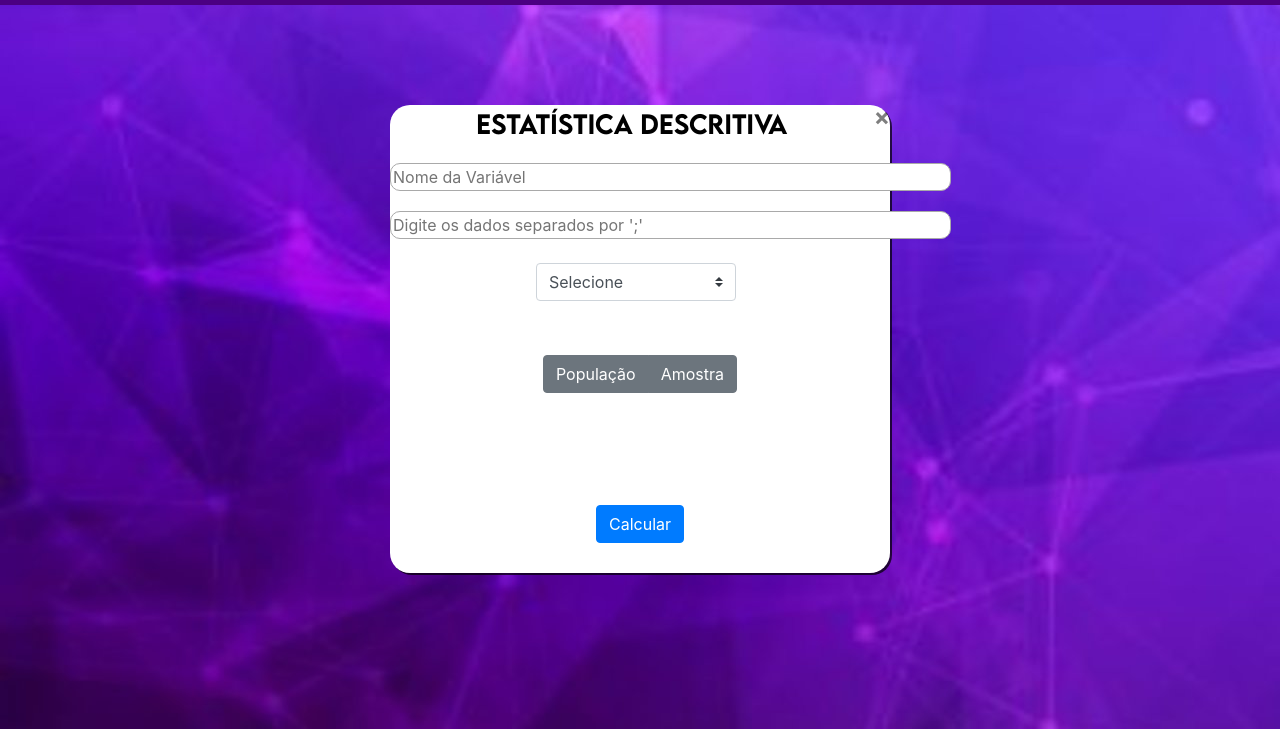
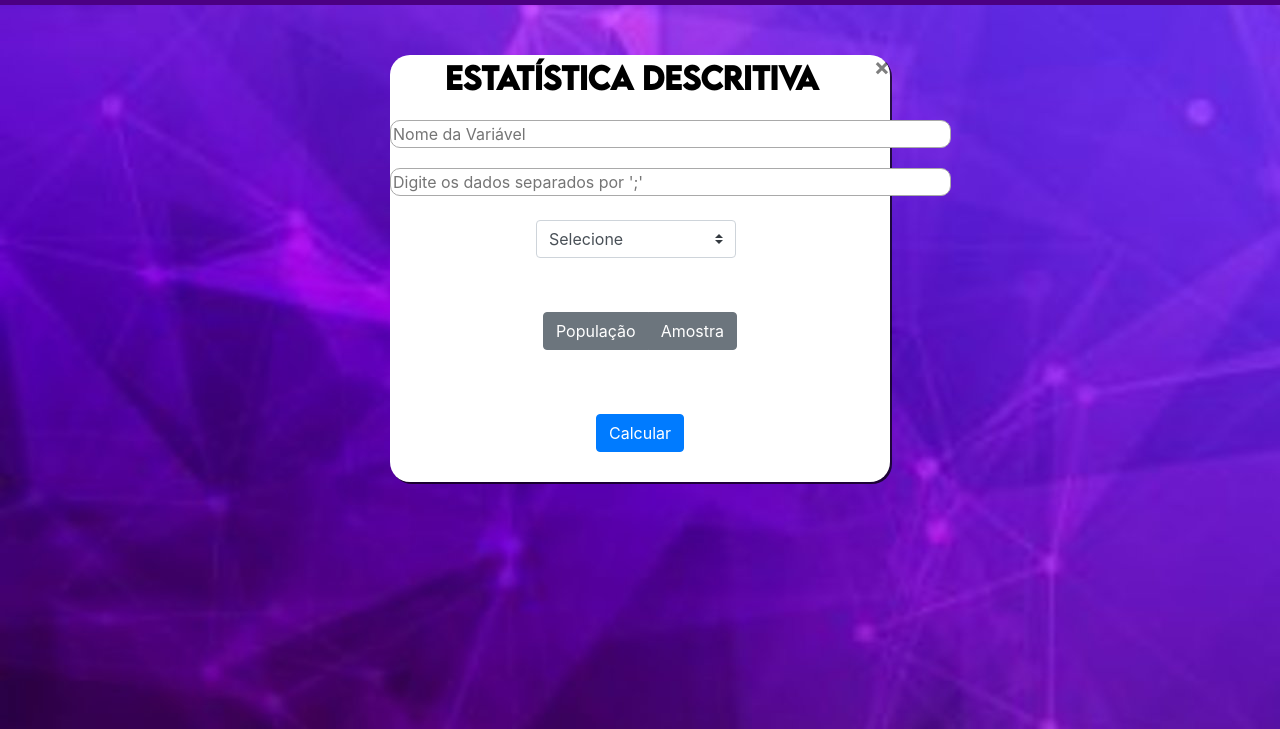
Before and after one commit to guiaraujo0513G/HuygensSystem, a plain HTML site: page Pages/index.html in a window 1280 px wide. Both pictures are taken after a click on the link "Descritiva". Shown: the part 71-800 px from the top of the page. Drawn offline with nearby package versions, Linux system fonts and the light colour scheme.

Commit message:
icon/scroll-behavior

```diff
--- a/Pages/JavaScript/calculos.js
+++ b/Pages/JavaScript/calculos.js
@@ -11,7 +11,6 @@ $(document).ready(function () {
 })
 
 function abrirTbDescritiva() {
-
     // Caso amostra
     var nomeVariavel = $('input[name="nomeVariavel"]');
     var populacao = $('input[name="dadosInp"]')[0];
--- a/Pages/css/style.css
+++ b/Pages/css/style.css
@@ -3,10 +3,17 @@
     font-family: 'fonteTitulo';
     src: url("../fonts/Lemon-milk/LEMONMILK-Medium.otf");
 }
+a{
+    transition-duration: 2s;
+}
+html{
+    scroll-behavior: smooth;
+}
 .titulos{
     font-family: fonteTitulo;
     color: black;
-    font-size: 25px;
+    font-size: 30px;
+    font-weight: bolder;
 }
 .subtitulos{
     font-family: Georgia;
@@ -22,7 +29,7 @@
     z-index: 100;
     height: auto;
     width: 500px;
-    margin:100px auto 0px;
+    margin:50px auto 0px;
     text-align: center;
 }
 .bntPopAmo{
@@ -44,7 +51,7 @@
 }
 .calculate{
     display: block;
-    margin-top: 50px;
+    margin-top: 10px;
     padding-bottom: 30px;
 }
 #medida-separatriz{
--- a/Pages/index.html
+++ b/Pages/index.html
@@ -2,6 +2,7 @@
 <html lang="PT-br">
 <head>
     <meta charset="UTF-8">
+    <link rel="icon" type="image/png" href="images/icons/iconeIndex.png">
     <link href="css/style.css" rel="stylesheet" type="text/css">
     <link rel="stylesheet" href="https://stackpath.bootstrapcdn.com/bootstrap/4.1.3/css/bootstrap.min.css" integrity="sha384-MCw98/SFnGE8fJT3GXwEOngsV7Zt27NXFoaoApmYm81iuXoPkFOJwJ8ERdknLPMO" crossorigin="anonymous">
     <script src="https://code.jquery.com/jquery-3.4.1.slim.min.js" integrity="sha384-J6qa4849blE2+poT4WnyKhv5vZF5SrPo0iEjwBvKU7imGFAV0wwj1yYfoRSJoZ+n" crossorigin="anonymous"></script>
@@ -66,7 +67,7 @@
                 </label>
             </div>
             <div class="row">
-                <div class="ml-auto mr-auto mt-2 col-6">
+                <div class="ml-auto mr-auto col-6">
                     <div class="form-group">
                         <input id="margemErro" class="form-control invisible" placeholder="Margem de erro" type="number" min="1" max="5">
                     </div>
@@ -74,7 +75,7 @@
             </div>
 
         <div class="calculate">
-            <button class="btn btn-primary" type="submit" onclick="abrirTbDescritiva()">Calcular</button>
+            <a href="#scrolling"><button class="btn btn-primary" type="submit" onclick="abrirTbDescritiva()">Calcular</button></a>
         </div>
         <!--Seleção oculta(Separatriz)-->
         <div id="medida-separatriz">
@@ -97,7 +98,7 @@
     </div>
     <!--Tabela Oculta(Descritiva)-->
     <div id="tabela-descritiva">
-        <table class="table table-sm table-light">
+        <table id="scrolling" class="table table-sm table-light">
             <thead>
             <tr>
                 <th scope="col">(Nome variavel)</th>
```
Also changed, not shown: Pages/images/icons/iconeIndex.png (added).
